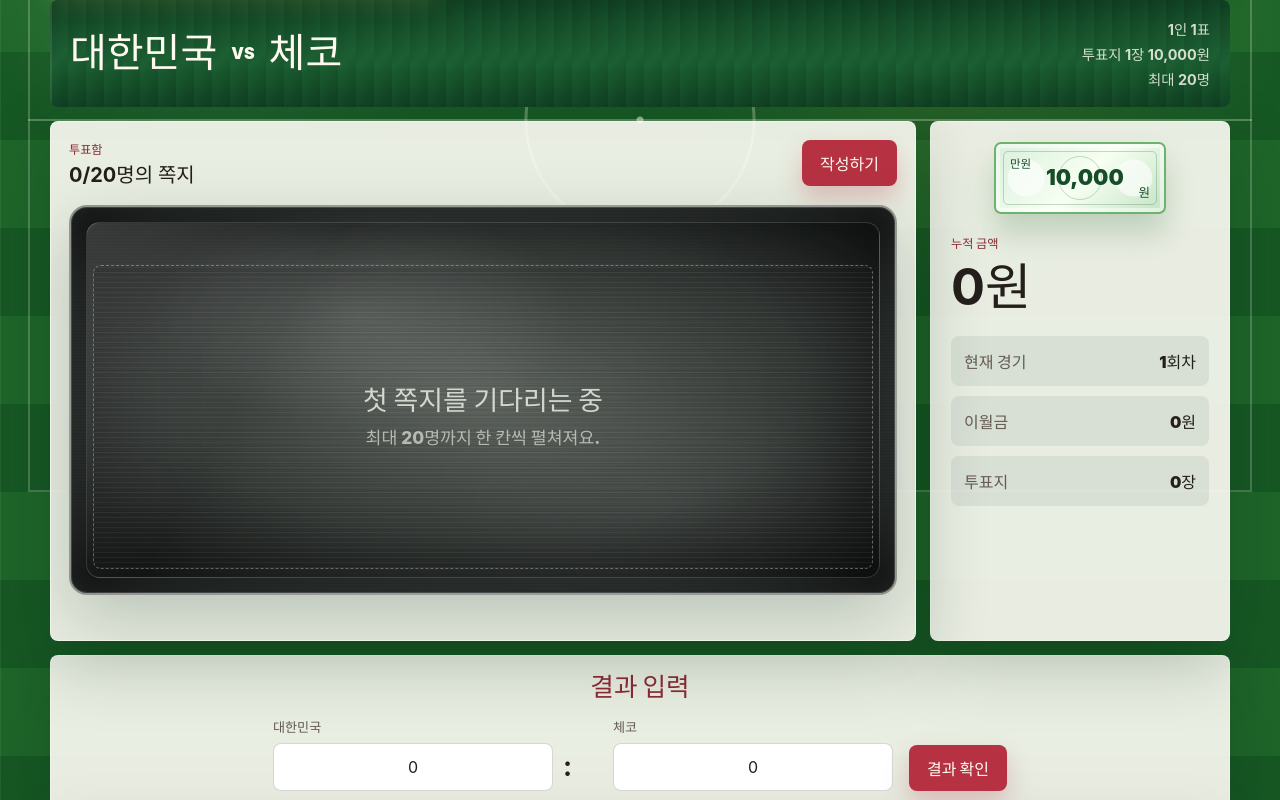
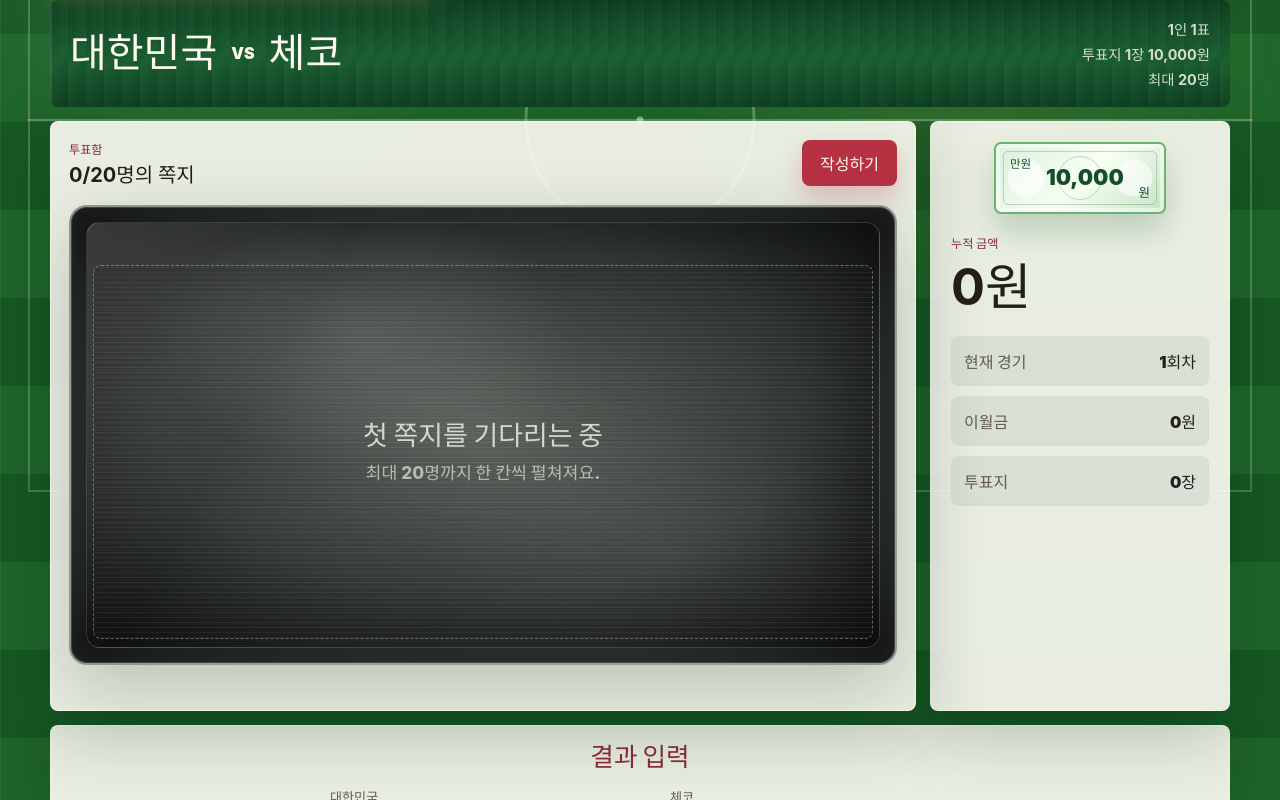
Before and after one commit to hyyyein/ipad-worldcup-toto, a React (Vite) app: page / in a window 1280 px wide. Shown: the part 280-1080 px from the top of the page. Built offline with nearby package versions, Linux system fonts and the light colour scheme.

Commit message:
Center result controls and enlarge TV screen

```diff
--- a/src/styles.css
+++ b/src/styles.css
@@ -344,7 +344,7 @@ h2 {
 }
 
 .paperStage {
-  min-height: 520px;
+  min-height: 590px;
   overflow: hidden;
   padding: 18px;
   position: relative;
@@ -393,7 +393,7 @@ h2 {
     inset 0 0 28px rgba(255, 255, 255, 0.08),
     inset 0 0 110px rgba(4, 5, 5, 0.58),
     0 24px 70px rgba(5, 32, 15, 0.2);
-  height: 390px;
+  height: 460px;
   margin-top: 18px;
   overflow: hidden;
   position: relative;
@@ -682,7 +682,7 @@ input:focus {
   align-self: stretch;
   display: flex;
   flex-direction: column;
-  min-height: 520px;
+  min-height: 590px;
   padding: 20px;
 }
 
@@ -835,17 +835,23 @@ dd {
   align-items: end;
   display: grid;
   gap: 16px;
-  grid-template-columns: minmax(0, 620px) auto;
-  justify-content: center;
-  width: min(900px, 100%);
+  grid-template-columns: minmax(120px, 1fr) minmax(0, 620px) minmax(120px, 1fr);
+  justify-content: stretch;
+  width: 100%;
 }
 
 .resultInputs {
+  grid-column: 2;
   grid-template-columns: minmax(0, 280px) auto minmax(0, 280px);
   justify-self: center;
   max-width: 620px;
   min-width: 0;
   width: 100%;
+}
+
+.resultControls .primaryButton {
+  grid-column: 3;
+  justify-self: start;
 }
 
 .scoreInputs input,
@@ -1109,6 +1115,11 @@ dd {
     width: 100%;
   }
 
+  .resultInputs,
+  .resultControls .primaryButton {
+    grid-column: 1;
+  }
+
   .primaryButton,
   .stampButton,
   .ghostButton,
```
